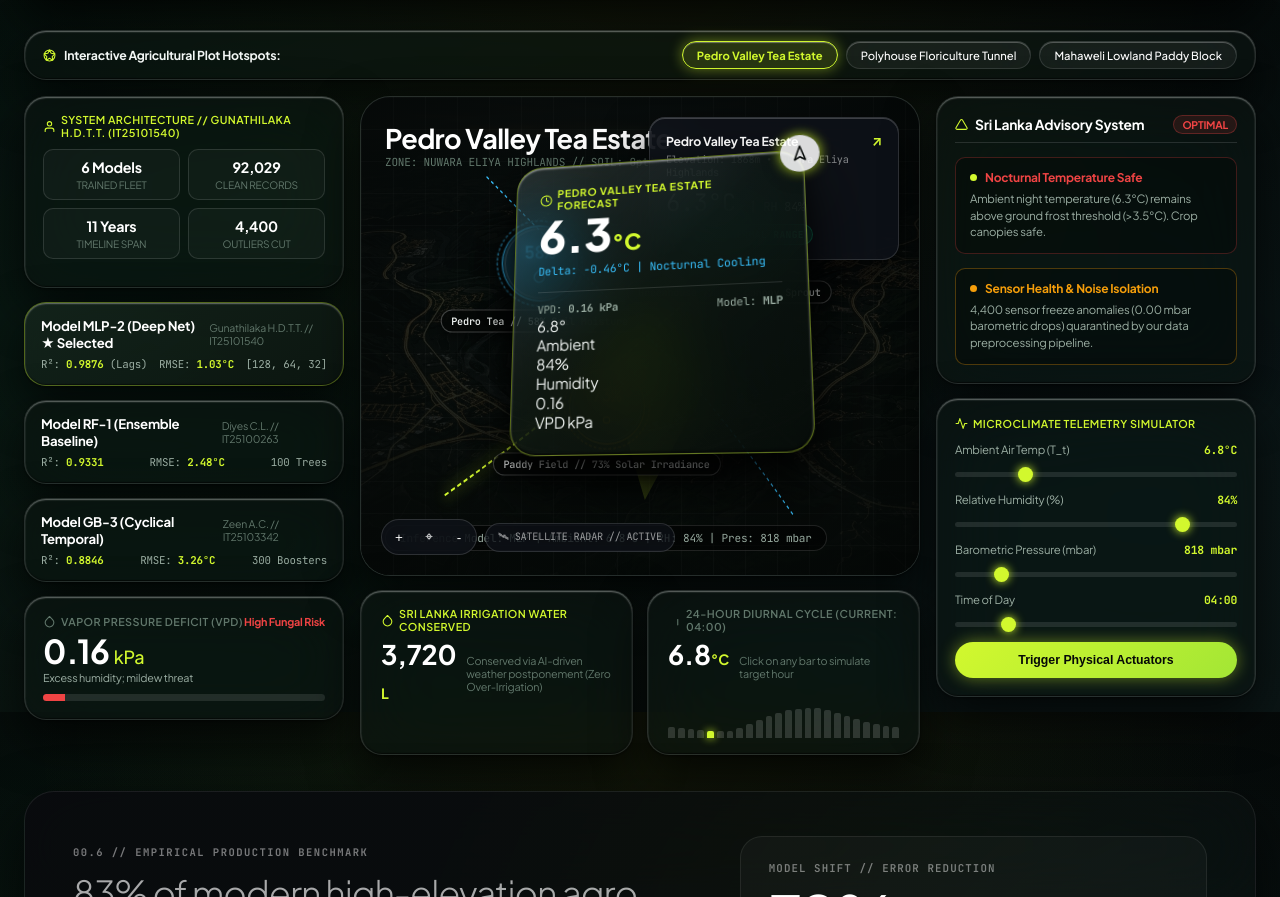
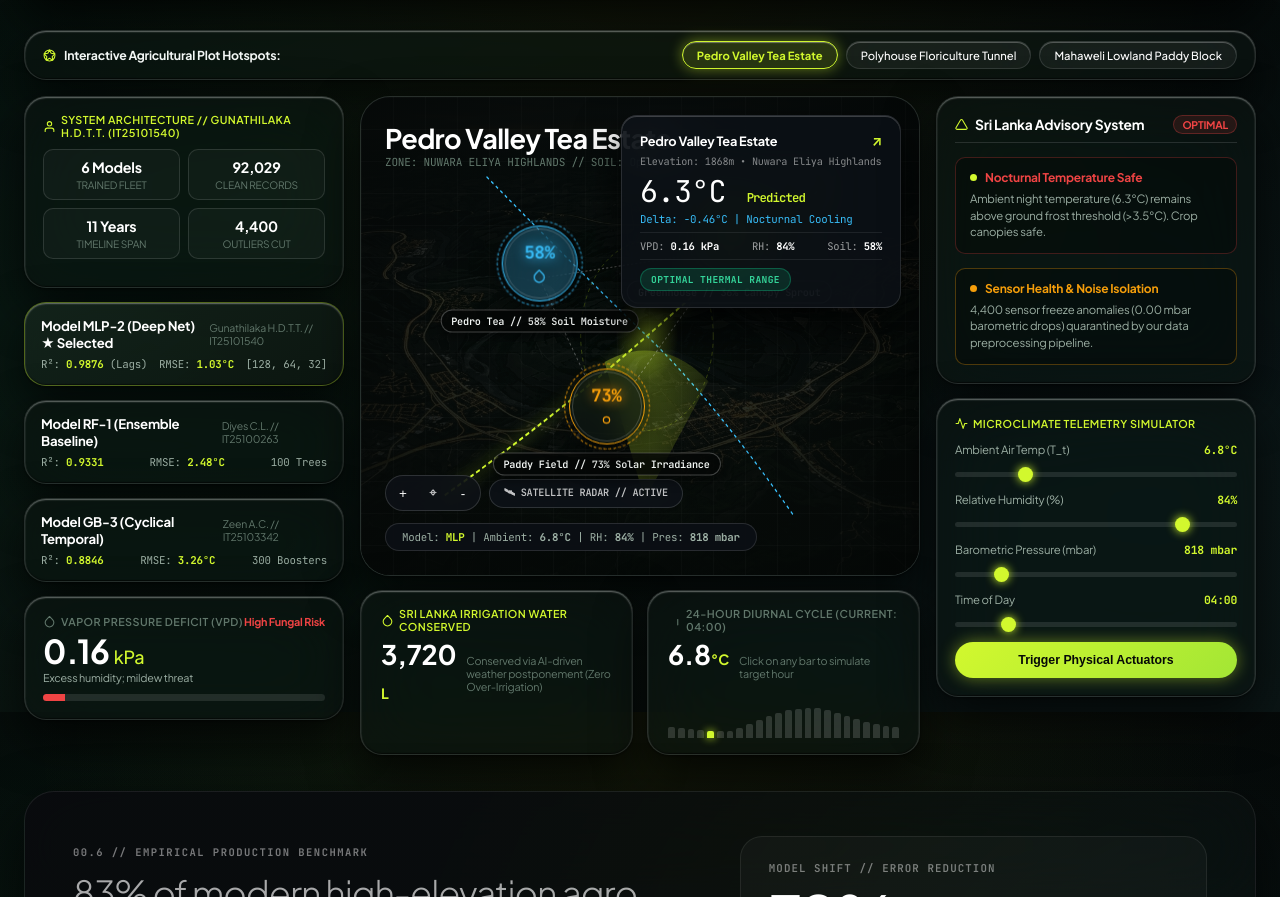
Before and after one commit to thevinduthenura/WeatherAI_WebPlatform, a Next.js app: page / in a window 1280 px wide. Shown: the part 888-1785 px from the top of the page. Built offline with nearby package versions, Linux system fonts and the light colour scheme.

Commit message:
fix(ui): remove cluttered 3D card blocking radar map and fix bottom controls overlap

```diff
--- a/src/app/globals.css
+++ b/src/app/globals.css
@@ -707,20 +707,20 @@ body {
    ========================================================================== */
 .satellite-floating-hud {
   position: absolute;
-  top: 20px;
-  right: 20px;
+  top: 18px;
+  right: 18px;
   z-index: 20;
-  width: 250px;
-  padding: 14px 16px;
+  width: 280px;
+  padding: 16px 18px;
   border-radius: 16px;
-  background: rgba(14, 18, 24, 0.88);
-  backdrop-filter: blur(24px);
-  -webkit-backdrop-filter: blur(24px);
-  border: 1px solid rgba(255, 255, 255, 0.14);
+  background: rgba(12, 16, 22, 0.88);
+  backdrop-filter: blur(28px) saturate(180%);
+  -webkit-backdrop-filter: blur(28px) saturate(180%);
+  border: 1px solid rgba(255, 255, 255, 0.12);
   box-shadow: 0 20px 45px rgba(0, 0, 0, 0.75), inset 0 1px 0 rgba(255, 255, 255, 0.2);
   display: flex;
   flex-direction: column;
-  gap: 4px;
+  gap: 6px;
   transition: all var(--trans-fast);
 }
 
@@ -733,7 +733,7 @@ body {
   display: flex;
   align-items: center;
   justify-content: space-between;
-  font-size: 0.82rem;
+  font-size: 0.85rem;
   font-weight: 700;
   color: #FFFFFF;
 }
@@ -750,30 +750,56 @@ body {
 }
 
 .hud-hud-big {
-  font-size: 1.6rem;
+  font-size: 2rem;
   font-weight: 300;
   color: #FFFFFF;
   font-family: var(--font-mono);
-  letter-spacing: -0.02em;
-  margin: 4px 0 2px;
+  letter-spacing: -0.03em;
+  margin: 2px 0 0;
+  line-height: 1;
 }
 
 .hud-hud-big .unit {
   font-size: 0.82rem;
+  color: var(--accent-lime);
+  font-weight: 600;
+  margin-left: 4px;
+}
+
+.hud-hud-delta {
+  font-size: 0.72rem;
+  color: var(--accent-cyan);
+  font-family: var(--font-mono);
+}
+
+.hud-hud-metrics-row {
+  display: flex;
+  align-items: center;
+  justify-content: space-between;
+  font-size: 0.7rem;
   color: rgba(255, 255, 255, 0.6);
+  font-family: var(--font-mono);
+  padding: 6px 0;
+  border-top: 1px solid rgba(255, 255, 255, 0.08);
+  border-bottom: 1px solid rgba(255, 255, 255, 0.08);
+}
+
+.hud-hud-metrics-row strong {
+  color: #FFFFFF;
 }
 
 .hud-hud-badge {
   font-size: 0.64rem;
   font-weight: 700;
   font-family: var(--font-mono);
-  padding: 3px 8px;
+  padding: 4px 10px;
   border-radius: var(--radius-pill);
   display: inline-flex;
   align-items: center;
   width: fit-content;
   letter-spacing: 0.04em;
   text-transform: uppercase;
+  margin-top: 2px;
 }
 
 .hud-hud-badge.danger {
@@ -788,12 +814,20 @@ body {
   color: #34D399;
 }
 
-/* Floating Map Controls (Image 5 bottom-left of map) */
-.map-floating-controls {
-  position: absolute;
-  bottom: 20px;
-  left: 20px;
-  z-index: 20;
+/* Unified Map Bottom Controls & Status Bar (Zero overlapping) */
+.map-bottom-strip {
+  position: relative;
+  z-index: 15;
+  display: flex;
+  align-items: center;
+  justify-content: space-between;
+  gap: 12px;
+  width: 100%;
+  margin-top: auto;
+  flex-wrap: wrap;
+}
+
+.map-floating-controls-inline {
   display: flex;
   align-items: center;
   gap: 8px;
@@ -827,6 +861,32 @@ body {
 
 .map-zoom-btn:hover {
   background: rgba(255, 255, 255, 0.14);
+}
+
+.radar-status-pill {
+  font-size: 0.68rem;
+  color: rgba(255, 255, 255, 0.75);
+  background: rgba(14, 18, 24, 0.85);
+  backdrop-filter: blur(16px);
+  padding: 5px 14px;
+  border-radius: var(--radius-pill);
+  border: 1px solid rgba(255, 255, 255, 0.14);
+  font-family: var(--font-mono);
+  font-weight: 600;
+  display: flex;
+  align-items: center;
+  gap: 6px;
+}
+
+.map-telemetry-meta-pill {
+  font-size: 0.72rem;
+  color: var(--text-secondary);
+  font-family: var(--font-mono);
+  background: rgba(12, 16, 22, 0.85);
+  backdrop-filter: blur(16px);
+  padding: 6px 16px;
+  border-radius: var(--radius-pill);
+  border: 1px solid var(--glass-border);
 }
 
 /* ==========================================================================
--- a/src/app/page.tsx
+++ b/src/app/page.tsx
@@ -742,7 +742,15 @@ export default function MissionControlPage() {
                 </div>
                 <div className="hud-hud-sub">Elevation: {selectedPlot.elevation}m • {selectedPlot.zone}</div>
                 <div className="hud-hud-big">
-                  {displayPredictedTemp.toFixed(1)}°C <span className="unit">| RH {humidity}%</span>
+                  {displayPredictedTemp.toFixed(1)}°C <span className="unit">Predicted</span>
+                </div>
+                <div className="hud-hud-delta">
+                  Delta: {delta >= 0 ? "+" : ""}{delta.toFixed(2)}°C | {isNight ? "Nocturnal Cooling" : "Solar Warming"}
+                </div>
+                <div className="hud-hud-metrics-row">
+                  <span>VPD: <strong>{vpd.toFixed(2)} kPa</strong></span>
+                  <span>RH: <strong>{humidity}%</strong></span>
+                  <span>Soil: <strong>{selectedPlot.moisture}%</strong></span>
                 </div>
                 <div className={`hud-hud-badge ${isFrostImminent ? "danger" : "normal"}`}>
                   {isFrostImminent ? "CRITICAL GROUND FROST RISK" : "OPTIMAL THERMAL RANGE"}
@@ -788,71 +796,21 @@ export default function MissionControlPage() {
                 </div>
               </div>
 
-              {/* 3D Tilted Levitating Glass Card (Desktop only, hidden on mobile to avoid obscuring radar) */}
-              <div className="card-3d-perspective-stage desktop-only-floating">
-                <div
-                  className="floating-3d-glass-card"
-                  ref={floatingCardRef}
-                  style={{
-                    transform: `translate(-50%, -50%) rotateX(${cardTiltAngle.x}deg) rotateY(${cardTiltAngle.y}deg) translateZ(30px)`,
-                    backdropFilter: `blur(${glassBlur}px) saturate(${glassSaturate}%)`,
-                    WebkitBackdropFilter: `blur(${glassBlur}px) saturate(${glassSaturate}%)`,
-                    borderColor: specularTint,
-                  }}
-                >
-                  <div className="waypoint-pin-bubble">
-                    <svg className="ui-icon sm" viewBox="0 0 24 24" style={{ stroke: "#050807", width: 18, height: 18 }}>
-                      <polygon points="12 2 19 21 12 17 5 21 12 2"></polygon>
-                    </svg>
-                  </div>
-                  <div className="beacon-tag">
-                    <svg className="ui-icon sm" viewBox="0 0 24 24"><circle cx="12" cy="12" r="10"></circle><polyline points="12 6 12 12 16 14"></polyline></svg>
-                    <span>{selectedPlot.name} Forecast</span>
-                  </div>
-                  <div className="beacon-big-stat" id="center-pred-temp">
-                    {displayPredictedTemp.toFixed(1)}<span>°C</span>
-                  </div>
-                  <div className="beacon-delta" id="center-pred-delta">
-                    Delta: {delta >= 0 ? "+" : ""}{delta.toFixed(2)}°C | {isNight ? "Nocturnal Cooling" : "Solar Warming"}
-                  </div>
-                  <div style={{ display: "flex", justifyContent: "space-between", marginTop: 14, paddingTop: 10, borderTop: "1px solid rgba(255,255,255,0.12)", fontSize: "0.72rem", color: "var(--text-secondary)", fontFamily: "var(--font-mono)" }}>
-                    <span>VPD: <strong>{vpd.toFixed(2)} kPa</strong></span>
-                    <span>Model: <strong>{selectedModel.toUpperCase()}</strong></span>
-                  </div>
-
-                  {/* iOS Style Mobile Telemetry Quick Tiles */}
-                  <div className="mobile-stats-row">
-                    <div className="mobile-stat-tile">
-                      <div className="num">{temp.toFixed(1)}°</div>
-                      <div className="lbl">Ambient</div>
-                    </div>
-                    <div className="mobile-stat-tile">
-                      <div className="num">{humidity}%</div>
-                      <div className="lbl">Humidity</div>
-                    </div>
-                    <div className="mobile-stat-tile">
-                      <div className="num">{vpd.toFixed(2)}</div>
-                      <div className="lbl">VPD kPa</div>
-                    </div>
-                  </div>
-                </div>
-              </div>
-
-              {/* Floating Map Controls (Image 5 bottom-left of map) */}
-              <div className="map-floating-controls">
+              {/* Unified Bottom Bar (Zoom Controls + Radar Status + Live Telemetry Meta) */}
+              <div className="map-bottom-strip">
+                <div className="map-floating-controls-inline">
                   <div className="map-zoom-pill">
                     <button className="map-zoom-btn" onClick={() => setHour((h) => Math.min(23, h + 1))} title="Forward 1 hour">+</button>
                     <button className="map-zoom-btn" onClick={() => setHour(12)} title="Midday Reset">⌖</button>
                     <button className="map-zoom-btn" onClick={() => setHour((h) => Math.max(0, h - 1))} title="Backward 1 hour">-</button>
                   </div>
-                <div style={{ fontSize: "0.68rem", color: "rgba(255,255,255,0.6)", background: "rgba(14,18,24,0.82)", padding: "5px 12px", borderRadius: "var(--radius-pill)", border: "1px solid rgba(255,255,255,0.14)", fontFamily: "var(--font-mono)" }}>
+                  <div className="radar-status-pill">
                     🛰 SATELLITE RADAR // ACTIVE
                   </div>
                 </div>
 
-              <div className="map-bottom-strip">
-                <div style={{ fontSize: "0.74rem", color: "var(--text-secondary)", fontFamily: "var(--font-mono)", background: "rgba(0,0,0,0.5)", padding: "5px 14px", borderRadius: "var(--radius-pill)", border: "1px solid var(--glass-border)" }}>
-                  Inference Model: {selectedModel.toUpperCase()} | Ambient: {temp.toFixed(1)}°C | RH: {humidity}% | Pres: {pressure} mbar
+                <div className="map-telemetry-meta-pill">
+                  Model: <strong style={{ color: "var(--accent-lime)" }}>{selectedModel.toUpperCase()}</strong> | Ambient: <strong>{temp.toFixed(1)}°C</strong> | RH: <strong>{humidity}%</strong> | Pres: <strong>{pressure} mbar</strong>
                 </div>
               </div>
             </div>
```
Lines whose indentation alone changed are shown as unchanged.
